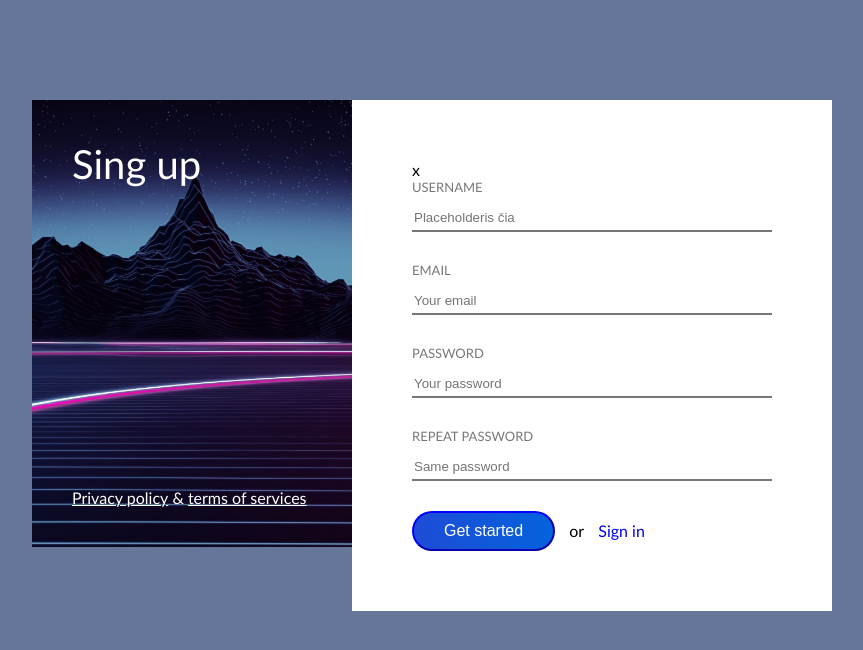
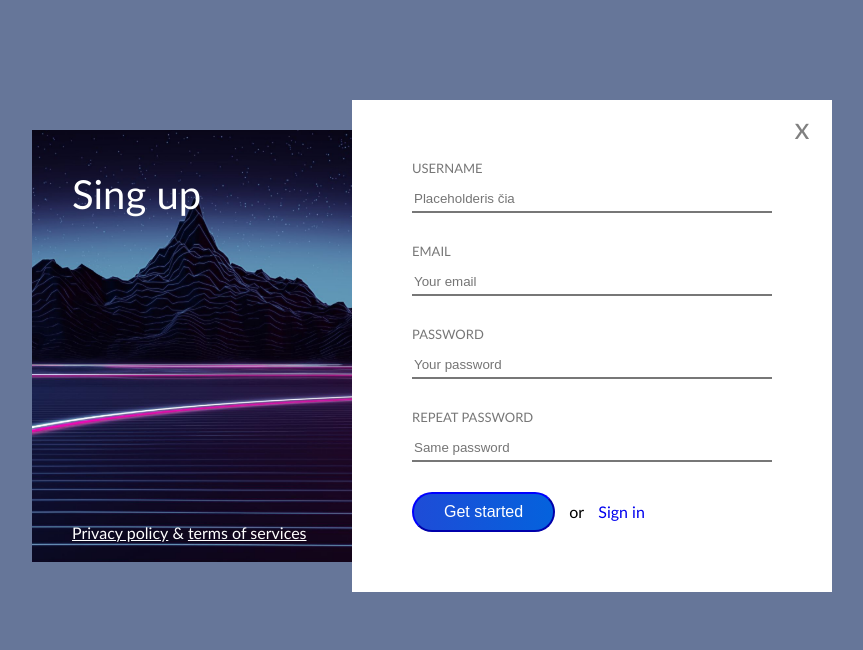
Before and after one commit to dalram/4-sign-up-form, a website: page index.html in a window 1280 px wide. Shown: the whole page, without its empty margins (208-1071 px from the left). Drawn offline with Linux system fonts and the light colour scheme.

Commit message:
left column height

```diff
--- a/css/main.css
+++ b/css/main.css
@@ -2,39 +2,59 @@
     width: 800px;
     margin-left: calc(50% - 400px);
     margin-top: 100px;
+    display: inline-block;
+    position: relative;
 }
 .left-column {
     width: 40%;
     padding: 40px;
     background-color: #008fae;
-    float: left;
     color: #fff;
     background-image: url(../img/hill.png);
     background-size: cover;
     background-position: center;
+    position: absolute;
+    bottom: 30px;
+    top: 30px;
+
 }
 .main-title {
     width: 100%;
     color: #fff;
     font-size: 40px;
     font-weight: normal;
-    margin-bottom: 300px;
+
 }
 .bottom-links > .link {
     color: #fff;
 }
-
+.bottom-links {
+    position: absolute;
+    bottom: 20px;
+    left: 40px;
+    right: 40px;
+}
 .right-column {
     width: 60%;
     padding: 60px;
     background-color: #fff;;
-    float: left;
+    float: right;
+    position: relative;
+    /* absolut elementas statomas i artimiausia tevyni ne statini elementa */
 }
 
 .close {
-
+    width: 60px;
+    height: 60px;
+    font-size: 30px;
+    text-align: center;
+    line-height: 54px;
+    position: absolute;
+    right: 0;
+    top: 0;
+    color: #808080;
 }
-
+/* norint elementa tiksliai pozicionuot, reikia pozicionuot pagal tevini elementa */
 /* 1. Kaip padaryti, kad vienas elementas reaguotu i kito elemento auksti ir atitinkamai augtu ar mazetu.
 2. Elementu pozicionavimas i virsu ir i apacia.
 3. Mygtuko background color gradiant`as (perejimas is vienos spalvos i kita).
```
